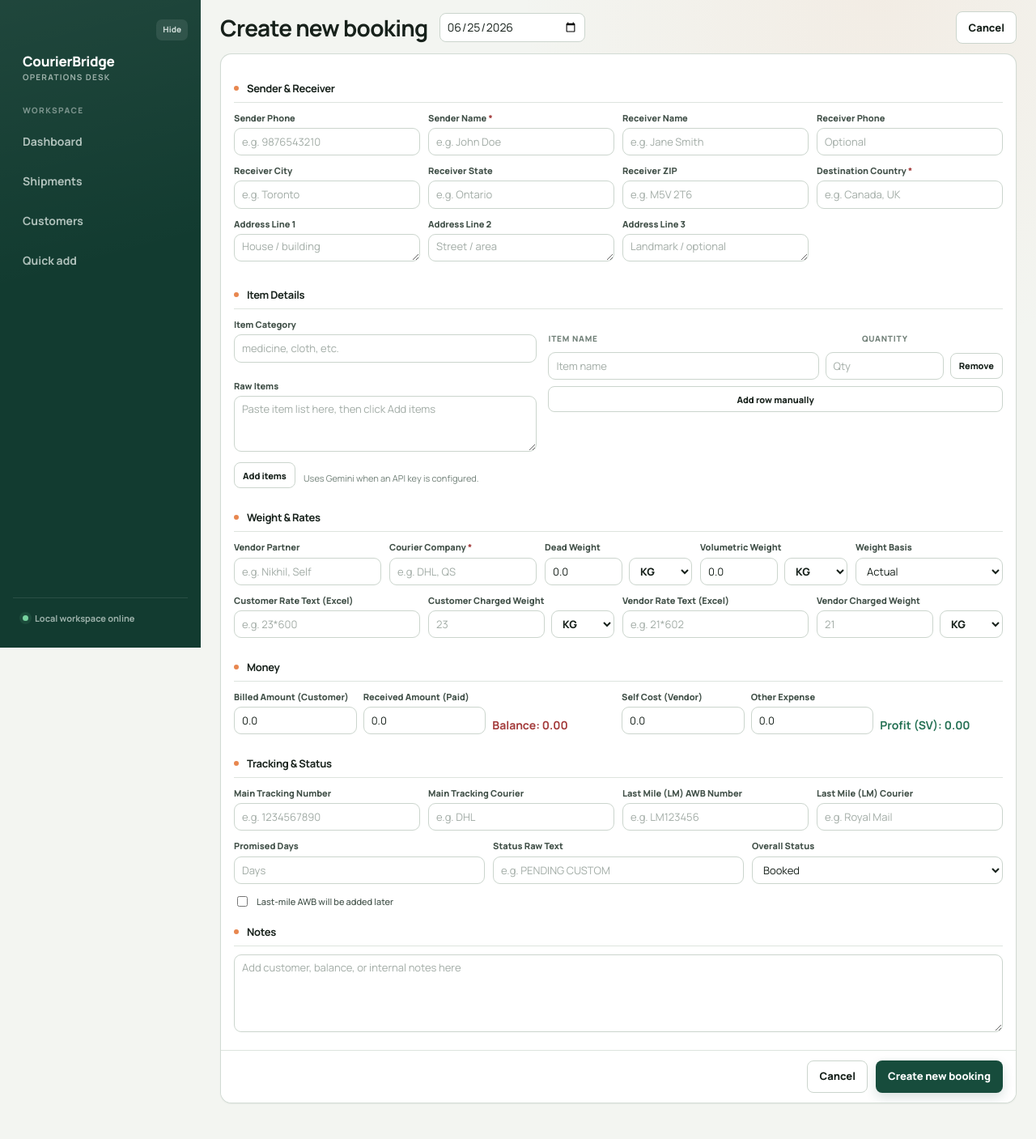
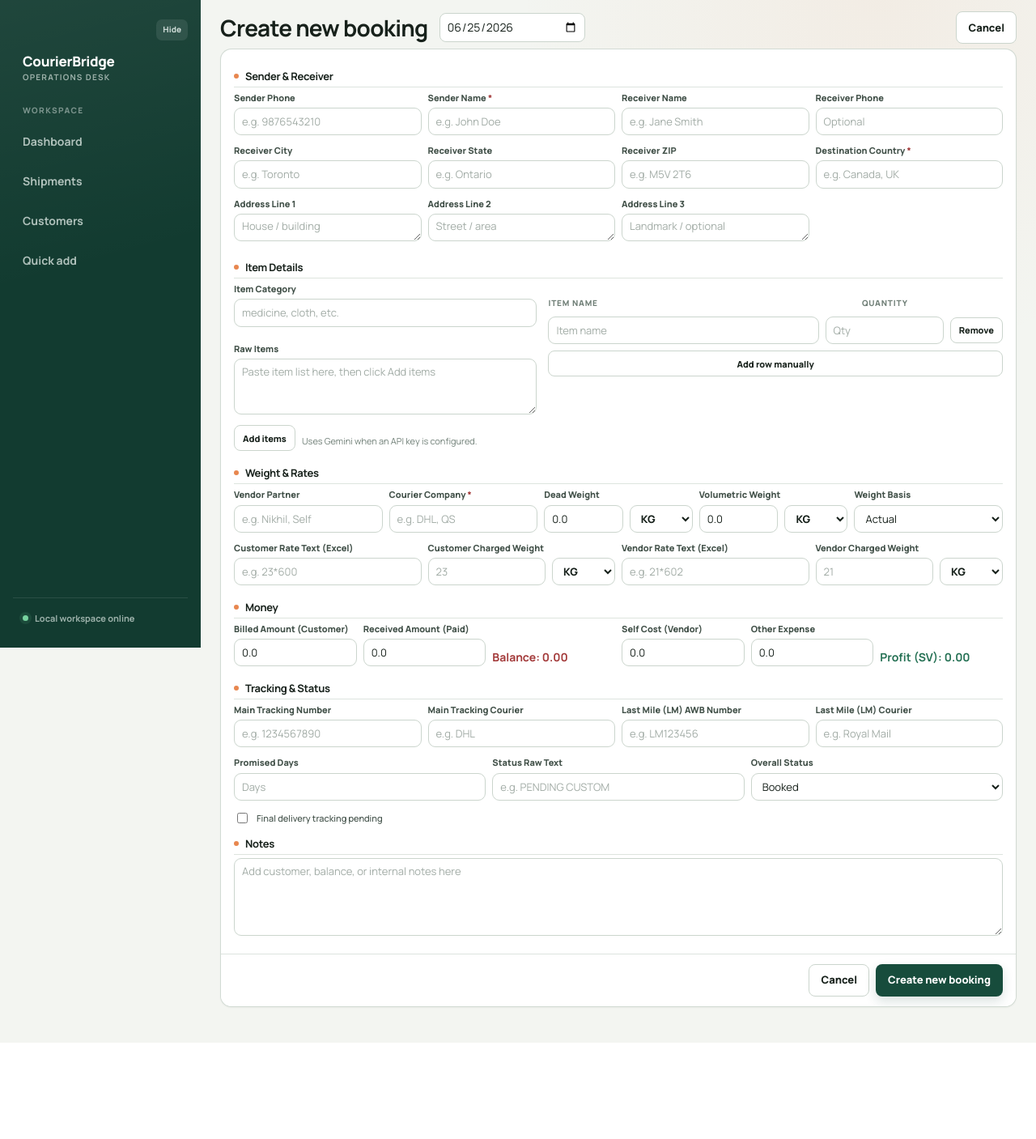
Before and after one commit to Tanishq014/courierBridge, a FastAPI app: page /shipments/new in a window 1280 px wide. Shown: the whole page at 81% size. After the commit the page ends 1288 px from the top, so only its background shows below. Run offline with FastAPI, Linux system fonts and the light colour scheme; some libraries are stand-ins or nearby versions.

Commit message:
Tweak spacing and update shipment checkbox label
Reduce multiple margins/gaps in app/static/css/style.css to tighten compact layouts and improve spacing consistency across forms and headers. Also update the shipments checkbox label in app/templates/shipments/new.html and app/templates/shipments/edit.html from "Last-mile AWB will be added later" to "Final delivery tracking pending" for clearer wording.

```diff
--- a/app/static/css/style.css
+++ b/app/static/css/style.css
@@ -202,7 +202,7 @@ button {
     align-items: center;
     justify-content: space-between;
     gap: 20px;
-    margin-bottom: 12px;
+    margin-bottom: 6px;
 }
 
 .page-heading {
@@ -695,7 +695,7 @@ input[type="checkbox"] {
 .shipment-form > h3 {
     display: flex;
     align-items: center;
-    gap: 10px;
+    gap: 8px;
     margin: 30px 0 18px !important;
     padding: 0 0 11px !important;
     border-bottom: 1px solid var(--line) !important;
@@ -729,15 +729,15 @@ input[type="checkbox"] {
     align-items: end;
     justify-content: space-between;
     gap: 16px;
-    margin: 16px 0 10px;
-    padding-bottom: 7px;
+    margin: 7px 0 4px;
+    padding-bottom: 3px;
     border-bottom: 1px solid var(--line);
 }
 
 .form-section-title h3 {
     display: flex;
     align-items: center;
-    gap: 10px;
+    gap: 8px;
     margin: 0;
     font-size: 13px;
 }
@@ -760,7 +760,7 @@ input[type="checkbox"] {
 }
 
 .compact-page-header {
-    margin-bottom: 12px;
+    margin-bottom: 6px;
 }
 
 .compact-page-header h1 {
@@ -801,7 +801,7 @@ input[type="checkbox"] {
 .compact-shipment-form .grid-3,
 .compact-shipment-form .grid-4,
 .compact-shipment-form .grid-5 {
-    gap: 10px;
+    gap: 8px;
 }
 
 .compact-shipment-form .grid-3 {
@@ -871,7 +871,7 @@ input[type="checkbox"] {
 .item-actions {
     display: flex;
     align-items: center;
-    gap: 10px;
+    gap: 8px;
     margin-top: 8px;
 }
 
@@ -882,7 +882,7 @@ input[type="checkbox"] {
 
 .item-detail-stack {
     display: grid;
-    gap: 10px;
+    gap: 8px;
 }
 
 .item-table-align-category {
@@ -930,8 +930,8 @@ input[type="checkbox"] {
 }
 
 .compact-shipment-form > h3 {
-    margin: 16px 0 10px !important;
-    padding-bottom: 7px !important;
+    margin: 7px 0 4px !important;
+    padding-bottom: 3px !important;
     font-size: 13px;
 }
 
@@ -990,7 +990,7 @@ input[type="checkbox"] {
     z-index: 5;
     display: flex;
     justify-content: flex-end;
-    gap: 10px;
+    gap: 8px;
     margin: 0;
     padding: 16px 24px;
     border-top: 1px solid var(--line);
@@ -1184,7 +1184,7 @@ input[type="checkbox"] {
 
 .notice {
     display: flex;
-    gap: 10px;
+    gap: 8px;
     align-items: flex-start;
     margin-top: 14px;
     padding: 11px 13px;
@@ -1358,7 +1358,7 @@ input[type="checkbox"] {
     .form-section-title {
         align-items: stretch;
         flex-direction: column;
-        gap: 10px;
+        gap: 8px;
     }
 
     .form-section-title .inline-date {
@@ -1393,7 +1393,7 @@ input[type="checkbox"] {
     }
 
     .kpi-grid {
-        gap: 10px;
+        gap: 8px;
     }
 
     .kpi-card {
--- a/app/templates/shipments/edit.html
+++ b/app/templates/shipments/edit.html
@@ -247,7 +247,7 @@
         </div>
         <div class="form-group" style="display: flex; align-items: center; gap: 0.5rem;">
             <input type="checkbox" name="requires_lm_awb" value="true" style="width: auto;" {% if shipment.requires_lm_awb %}checked{% endif %}>
-            <label style="margin: 0; font-weight: 500;">Last-mile AWB will be added later</label>
+            <label style="margin: 0; font-weight: 500;">Final delivery tracking pending</label>
         </div>
 
         <h3 style="border-bottom: 1px solid var(--border-color); padding-bottom: 0.5rem; margin-top: 2rem;">Notes</h3>
--- a/app/templates/shipments/new.html
+++ b/app/templates/shipments/new.html
@@ -246,7 +246,7 @@
         </div>
         <div class="form-group" style="display: flex; align-items: center; gap: 0.5rem;">
             <input type="checkbox" name="requires_lm_awb" value="true" style="width: auto;">
-            <label style="margin: 0; font-weight: 500;">Last-mile AWB will be added later</label>
+            <label style="margin: 0; font-weight: 500;">Final delivery tracking pending</label>
         </div>
 
         <h3 style="border-bottom: 1px solid var(--border-color); padding-bottom: 0.5rem; margin-top: 2rem;">Notes</h3>
```
